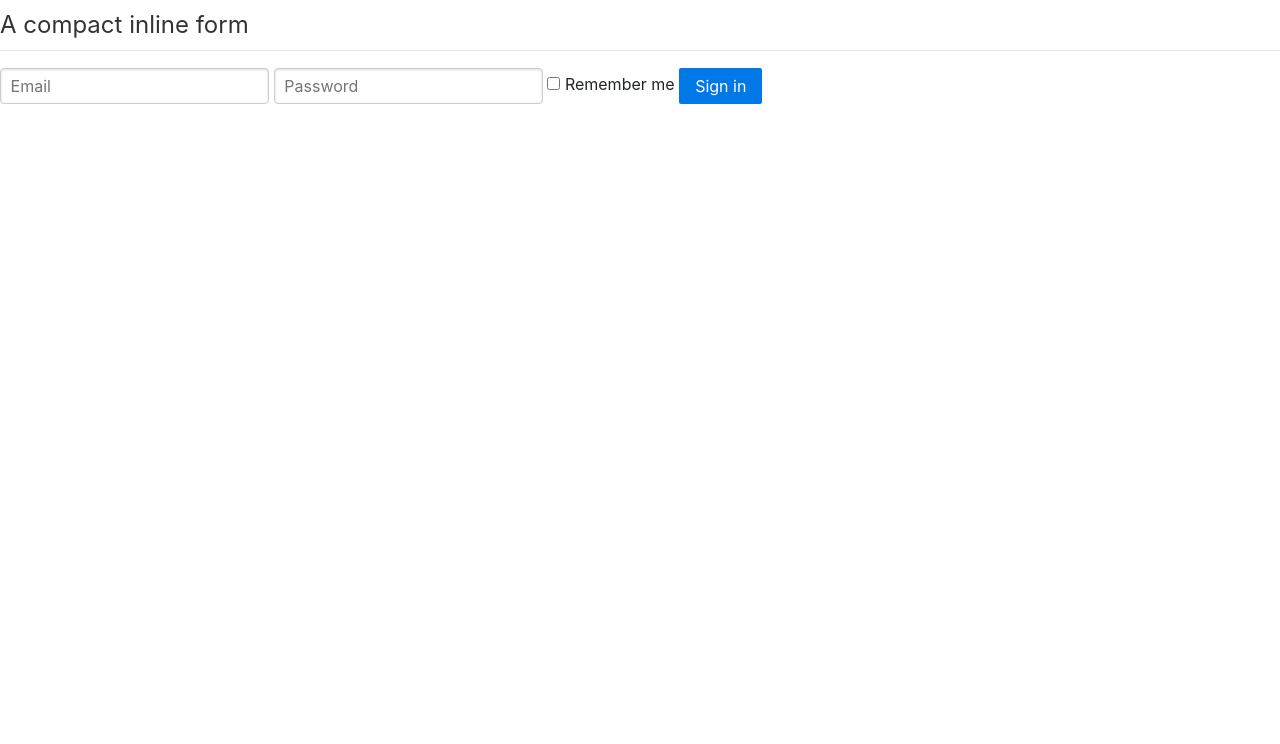
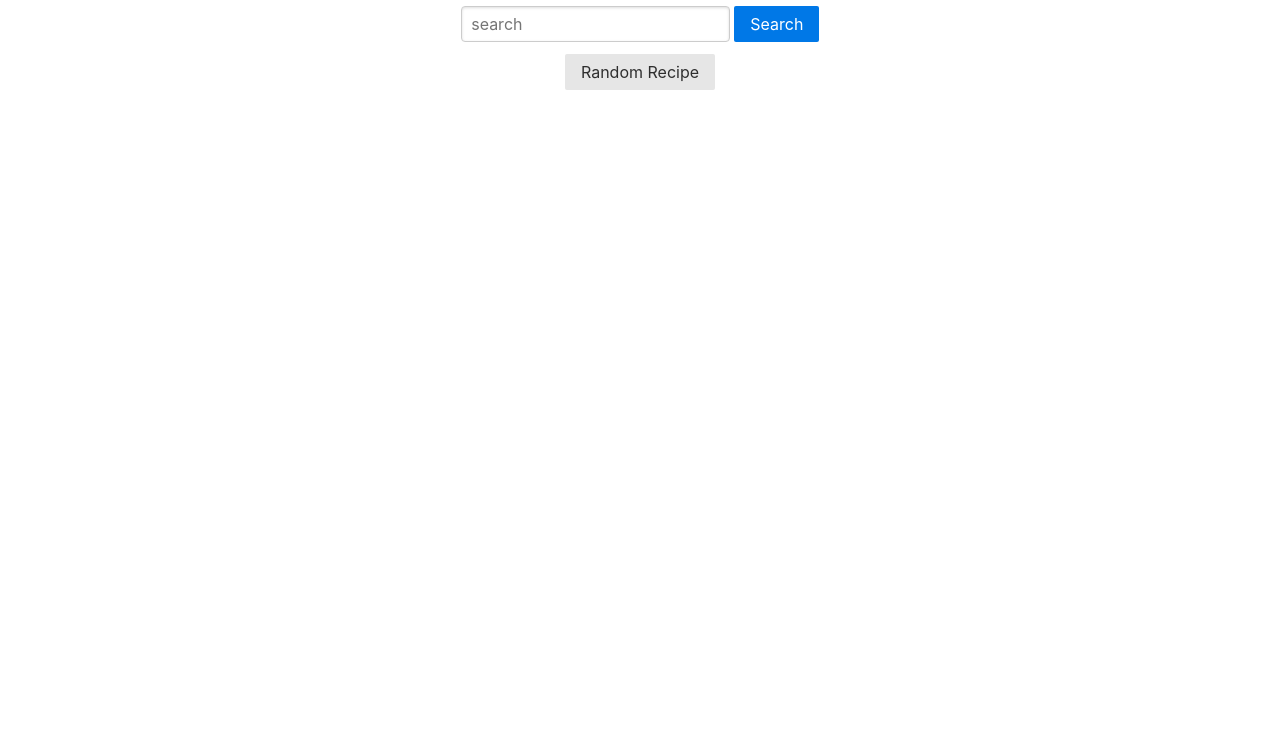
Before and after one commit to lvarnum/Brew-Finder, a plain HTML site: page search.html in a window 1280 px wide. Shown: the part 56-800 px from the top of the page. Drawn offline with nearby package versions, Linux system fonts and the light colour scheme.

Commit message:
made random button

```diff
--- a/search.html
+++ b/search.html
@@ -9,13 +9,15 @@
         integrity="sha384-Vkoo8x4CGsO3+Hhxv8T/Q5PaXtkKtu6ug5TOeNV6gBiFeWPGFN9MuhOf23Q9Ifjh" crossorigin="anonymous">
     <link rel="stylesheet" href="https://unpkg.com/purecss@1.0.1/build/pure-min.css"
         integrity="sha384-oAOxQR6DkCoMliIh8yFnu25d7Eq/PHS21PClpwjOTeU2jRSq11vu66rf90/cZr47" crossorigin="anonymous">
+    <link rel="stylesheet" href="style.css">
     <title>Recipe Search</title>
 </head>
 
 <body>
     <nav class="navbar navbar-expand-lg navbar-dark bg-dark">
         <a class="navbar-brand" href="index.html">Recipe Search</a>
-        <button class="navbar-toggler" type="button" data-toggle="collapse" data-target="#navbarNavAltMarkup" aria-controls="navbarNavAltMarkup" aria-expanded="false" aria-label="Toggle navigation">
+        <button class="navbar-toggler" type="button" data-toggle="collapse" data-target="#navbarNavAltMarkup"
+            aria-controls="navbarNavAltMarkup" aria-expanded="false" aria-label="Toggle navigation">
             <span class="navbar-toggler-icon"></span>
         </button>
         <div class="collapse navbar-collapse" id="navbarNavAltMarkup">
@@ -28,19 +30,12 @@
 
 
 
-    <form class="pure-form">
+    <form class="pure-form text-center">
         <fieldset>
-            <legend>A compact inline form</legend>
-
-            <input type="email" placeholder="Email">
-            <input type="password" placeholder="Password">
-
-            <label for="remember">
-                <input id="remember" type="checkbox"> Remember me
-            </label>
-
-            <button type="submit" class="pure-button pure-button-primary">Sign in</button>
+            <input type="search" placeholder="search">
+            <button type="submit" id="search-btn" class="pure-button pure-button-primary">Search</button>
         </fieldset>
+        <a class="pure-button" href="#">Random Recipe</a>
     </form>
 </body>
 <script src="https://code.jquery.com/jquery-3.4.1.slim.min.js"
```
Lines whose indentation alone changed are shown as unchanged.
